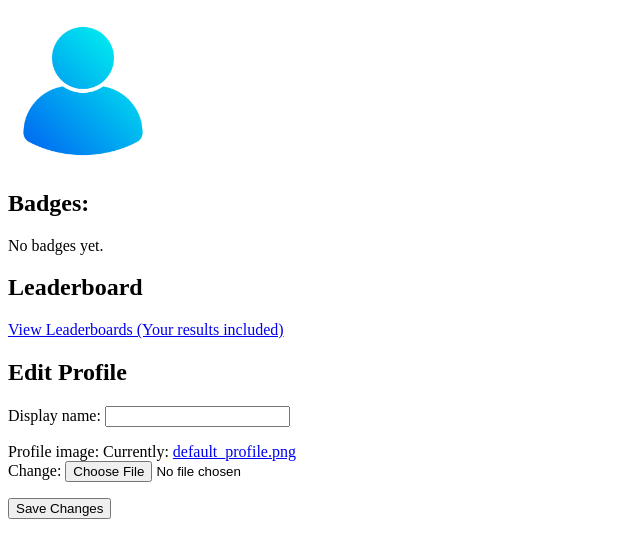
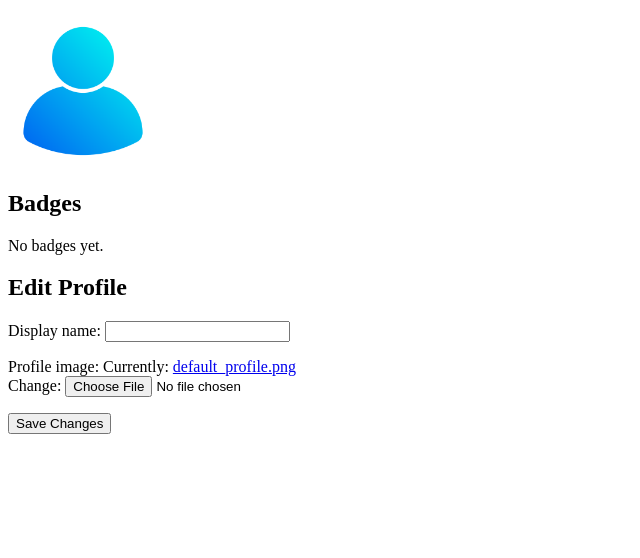
Before and after one commit to regebrot/bestGroupProject2, a Django app: page /profile/ in a window 1280 px wide. Shown: the part 204-762 px from the top of the page, without its empty margins (0-640 px from the left). Run offline with Django 5.2, Linux system fonts and the light colour scheme; a user stored in the database is signed in; data comes from the database, SQL or seed files in the repository; parts of the project's set-up code (start-up, migrations or seed data) failed here and were passed over.

Commit message:
Updated UserProfile.html

```diff
--- a/groupProjectParent/templates/UserProfile/UserProfile.html
+++ b/groupProjectParent/templates/UserProfile/UserProfile.html
@@ -8,24 +8,21 @@
     <img src="{{ profile.profile_image.url }}" alt="Profile Image" width="150">
 </div>
 
-<h2>Badges:</h2>
+<h2>Badges</h2>
 <div class="badges">
+    {% if profile.badges.all %}
     {% for badge in profile.badges.all %}
     <div class="badge">
-        <img src="{{ badge.image.url }}" alt="{{ badge.name }}" width="100">
-        <p>{{ badge.name }}</p>
+        {% if badge.icon %}
+        <img src="{{ badge.icon.url }}" alt="{{ badge.name }}" class="badge-icon">
+        {% endif %}
+        <span class="badge-name">{{ badge.name }}</span>
     </div>
-    {% empty %}
+    {% endfor %}
+    {% else %}
     <p>No badges yet.</p>
-    {% endfor %}
+    {% endif %}
 </div>
-
-<h2>Leaderboard</h2>
-<p>
-    <a href="{% url 'leaderboards' %}">
-        View Leaderboards (Your results included)
-    </a>
-</p>
 
 <h2>Edit Profile</h2>
 <form method="POST" enctype="multipart/form-data">
```
